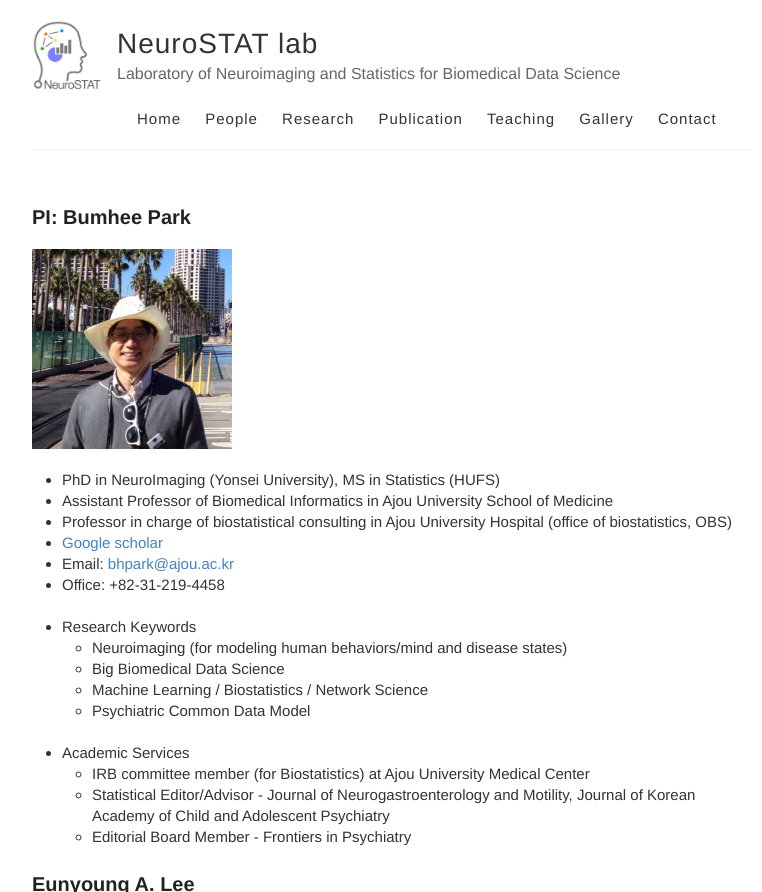
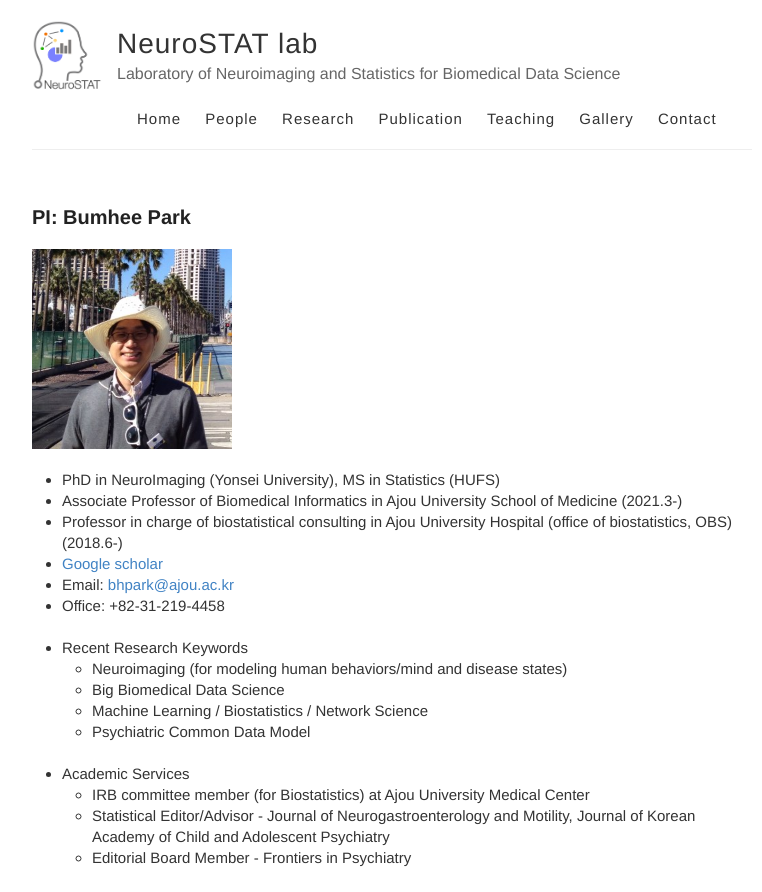
Before and after one commit to neurostat-lab/neurostat-lab.github.io, a Jekyll site: the page built from people.md, in a window 1280 px wide and 1400 px high, cut to the strip 0-892 px from the top of the window. Shown: the whole strip, without its empty margins (248-1010 px from the left). Built offline with Jekyll 4.4.1, drawn with Linux system fonts in a browser that asks for light colours; our own code applies the rules of GitHub Pages for plain Markdown files; some of the changed text lies outside the part shown.

Commit message:
Update people.md

```diff
--- a/people.md
+++ b/people.md
@@ -7,13 +7,13 @@ permalink: /people/
 
 <img src="/images/profe.png" style="width: 200px;"/><br>
  * PhD in NeuroImaging (Yonsei University), MS in Statistics (HUFS)
- * Assistant Professor of Biomedical Informatics in Ajou University School of Medicine<br>
- * Professor in charge of biostatistical consulting in Ajou University Hospital (office of biostatistics, OBS) <br>
+ * Associate Professor of Biomedical Informatics in Ajou University School of Medicine (2021.3-)<br>
+ * Professor in charge of biostatistical consulting in Ajou University Hospital (office of biostatistics, OBS) (2018.6-) <br>
  * [Google scholar](https://scholar.google.com/citations?hl=ko&user=mBLSN20AAAAJ)
  * Email: [bhpark@ajou.ac.kr](bhpark@ajou.ac.kr)<br>
  * Office: +82-31-219-4458<br>
  <br>
- * Research Keywords
+ * Recent Research Keywords
    * Neuroimaging (for modeling human behaviors/mind and disease states)
    * Big Biomedical Data Science
    * Machine Learning / Biostatistics / Network Science
```
Also changed, not shown: other parts of people.md (+2 -1 lines).
